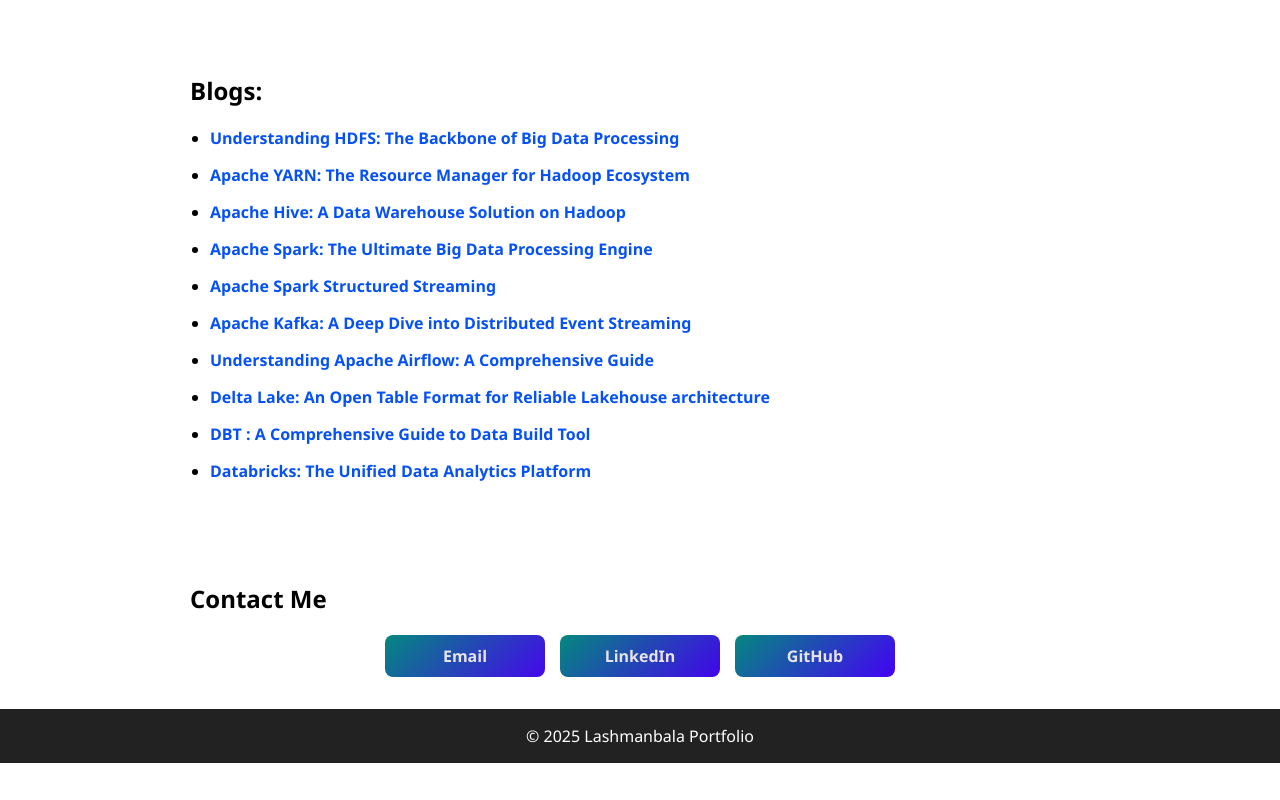
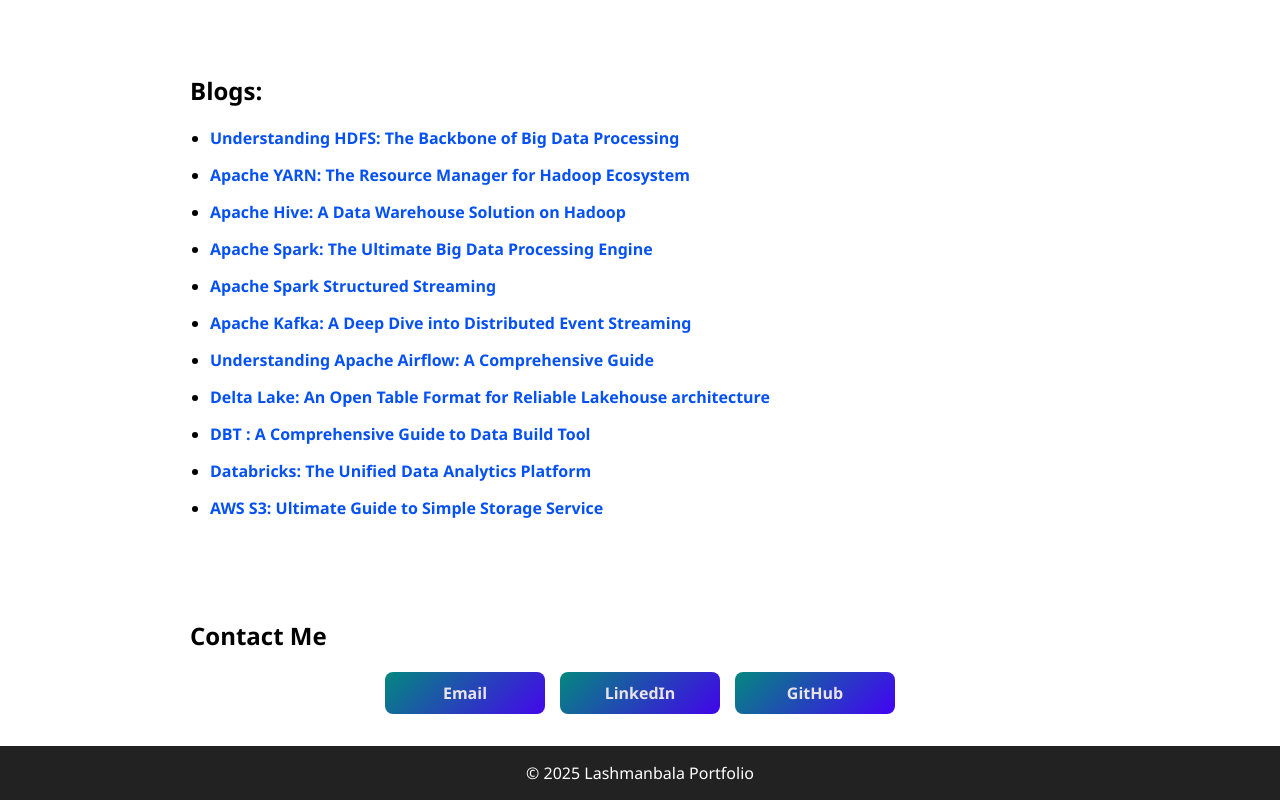
Before and after one commit to Lashmanbala/portfolio, a plain HTML site: page index.html in a window 1280 px wide. Shown: the part 1927-2727 px from the top of the page. Before the commit the page ends 2690 px from the top, so only its background shows below. Drawn offline with Linux system fonts and the light colour scheme.

Commit message:
New blog

```diff
--- a/index.html
+++ b/index.html
@@ -325,10 +325,13 @@
                     <strong>Databricks: The Unified Data Analytics Platform</strong>
                 </a>
                 </li>
+                <li><a href="https://www.linkedin.com/pulse/aws-s3-ultimate-guide-simple-storage-service-lashman-bala-nlaqc" target="_blank">
+                    <strong>AWS S3: Ultimate Guide to Simple Storage Service</strong>
+                </a>
+                </li>
             </ul>
         </div>
     </section>
-
 
     <section id="contact">
         <h2>Contact Me</h2>
```
